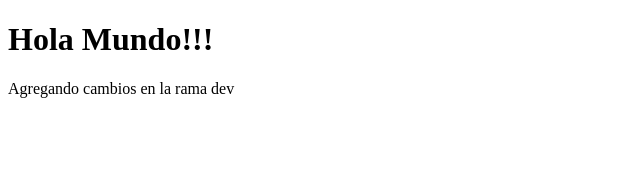
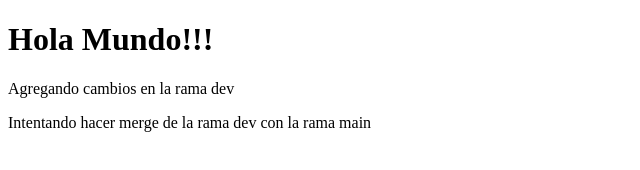
Before and after one commit to Aldinhost/Test, a plain HTML site: page src/index.html in a window 1280 px wide. Shown: the whole page, without its empty margins (0-640 px from the left). Drawn offline with Linux system fonts and the light colour scheme.

Commit message:
Try changes to merge

```diff
--- a/src/index.html
+++ b/src/index.html
@@ -10,5 +10,6 @@
     <h1>Hola Mundo!!!</h1>
 
     <p>Agregando cambios en la rama dev</p>
+    <p>Intentando hacer merge de la rama dev con la rama main</p>
 </body>
 </html>
```
